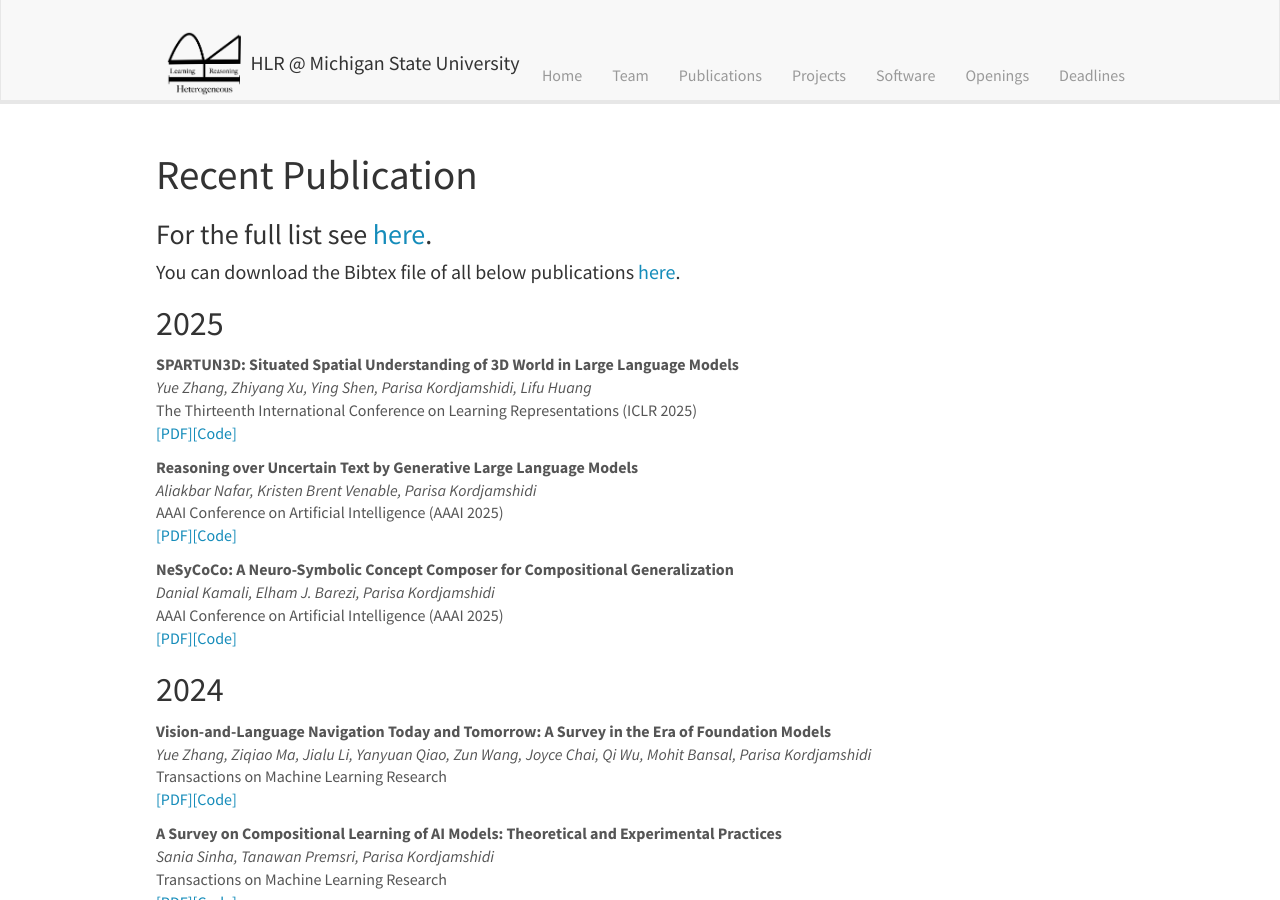
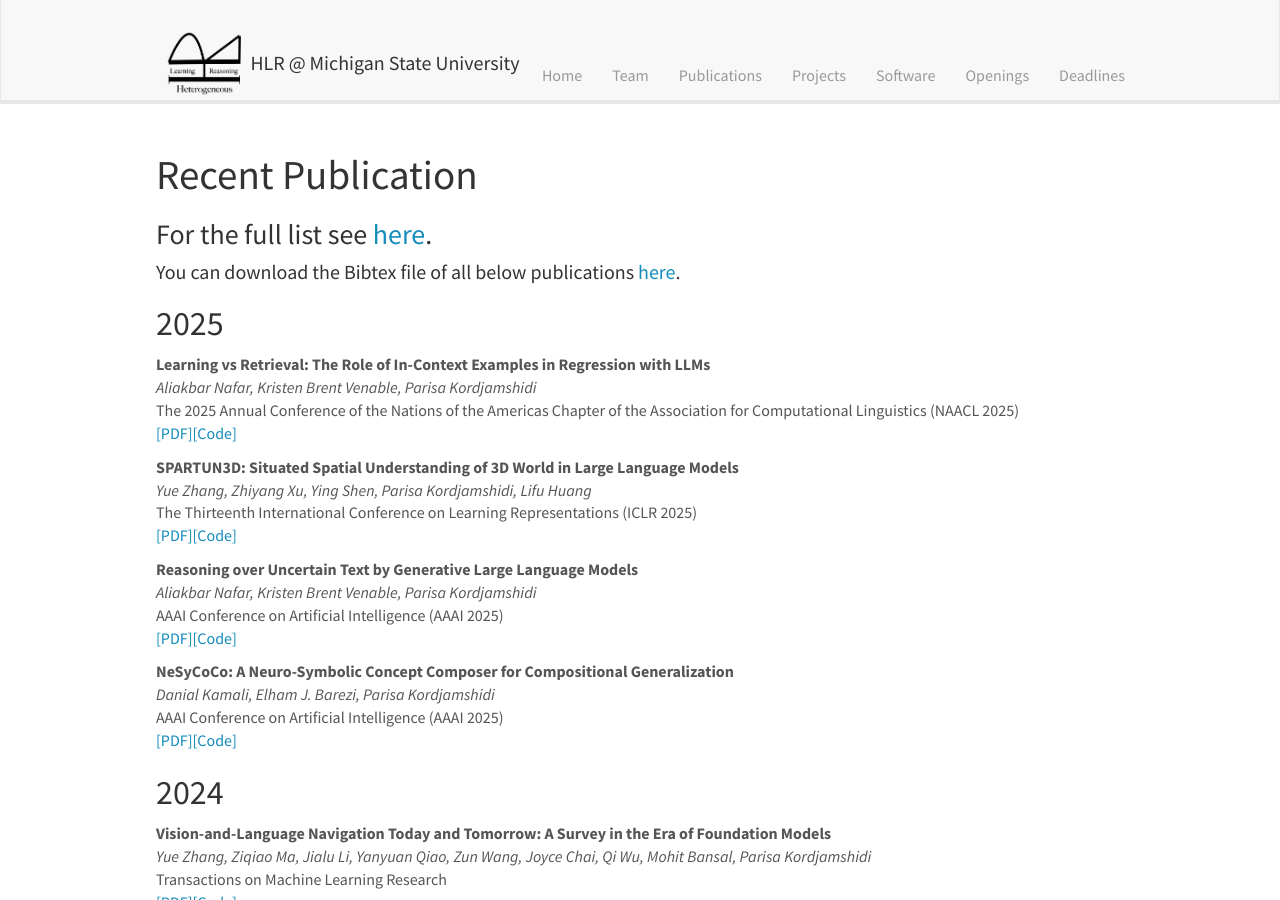
Before and after one commit to HLR/HLR.github.io, a Jekyll site: the page built from _pages/publications.md, in a window 1280 px wide and 900 px high. Built offline with Jekyll 4.4.1, drawn with Linux system fonts in a browser that asks for light colours; nearby versions of some CDN libraries.

Commit message:
Add the NAACL paper

```diff
--- a/_data/publist.yml
+++ b/_data/publist.yml
@@ -1,14 +1,4 @@
 #2025
-
-- title: 'SPARTUN3D: Situated Spatial Understanding of 3D World in Large Language Models'
-  authors: Yue Zhang, Zhiyang Xu, Ying Shen, Parisa Kordjamshidi, Lifu Huang
-  venue: The Thirteenth International Conference on Learning Representations (ICLR 2025)
-  year: 2025
-  links:
-    - url: https://arxiv.org/abs/2410.03878
-      display: PDF
-    - url:
-      display: Code
 
 ## Template
 # - title:
@@ -20,6 +10,26 @@
 #       display: PDF
 #     - url:
 #       display: Code
+
+- title: 'Learning vs Retrieval: The Role of In-Context Examples in Regression with LLMs'
+  authors: Aliakbar Nafar, Kristen Brent Venable, Parisa Kordjamshidi
+  venue: The 2025 Annual Conference of the Nations of the Americas Chapter of the Association for Computational Linguistics (NAACL 2025)
+  year: 2025
+  links:
+    - url: https://arxiv.org/abs/2409.04318
+      display: PDF
+    - url:
+      display: Code
+
+- title: 'SPARTUN3D: Situated Spatial Understanding of 3D World in Large Language Models'
+  authors: Yue Zhang, Zhiyang Xu, Ying Shen, Parisa Kordjamshidi, Lifu Huang
+  venue: The Thirteenth International Conference on Learning Representations (ICLR 2025)
+  year: 2025
+  links:
+    - url: https://arxiv.org/abs/2410.03878
+      display: PDF
+    - url: https://github.com/HLR/LvsR-LLM
+      display: Code
 
 
 - title: Reasoning over Uncertain Text by Generative Large Language Models
```
